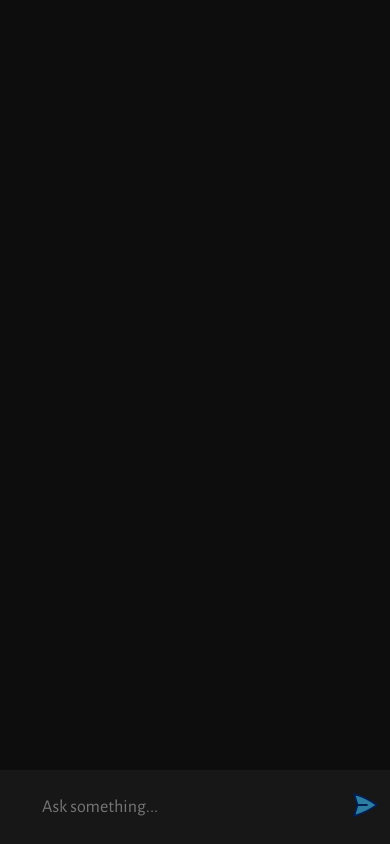
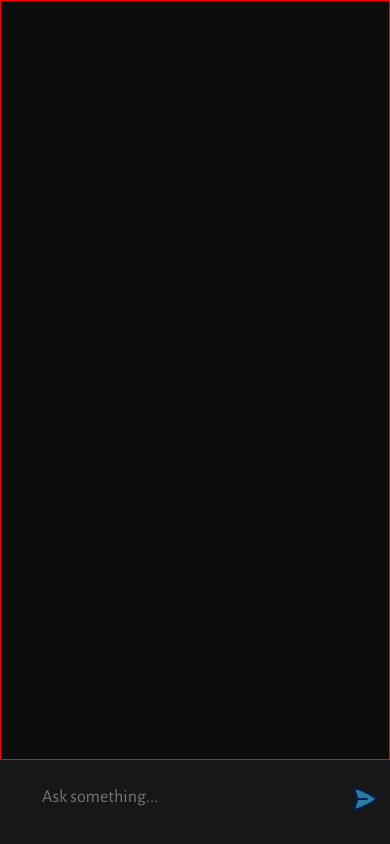
Before and after one commit to krishnapriya-venkatakrishnan/chat-ai-clone, a website built with Vite: page client/index.html in a window 390 px wide. Built offline with nearby package versions, Linux system fonts and the light colour scheme.

Commit message:
Modified .css- to resolve display in mobile view
Modified .css- to resolve display in mobile view

```diff
--- a/client/style.css
+++ b/client/style.css
@@ -45,6 +45,7 @@ body {
 
   padding-bottom: 20px;
   scroll-behavior: smooth;
+  border: 1px solid red;
 }
 
 /* hides scrollbar */
@@ -125,7 +126,7 @@ body {
 
 form {
   width: 100%;
-  /* height: 32px; */
+  height: 10%;
   max-width: 1280px;
   margin: 0 auto;
   padding: 10px;
```
